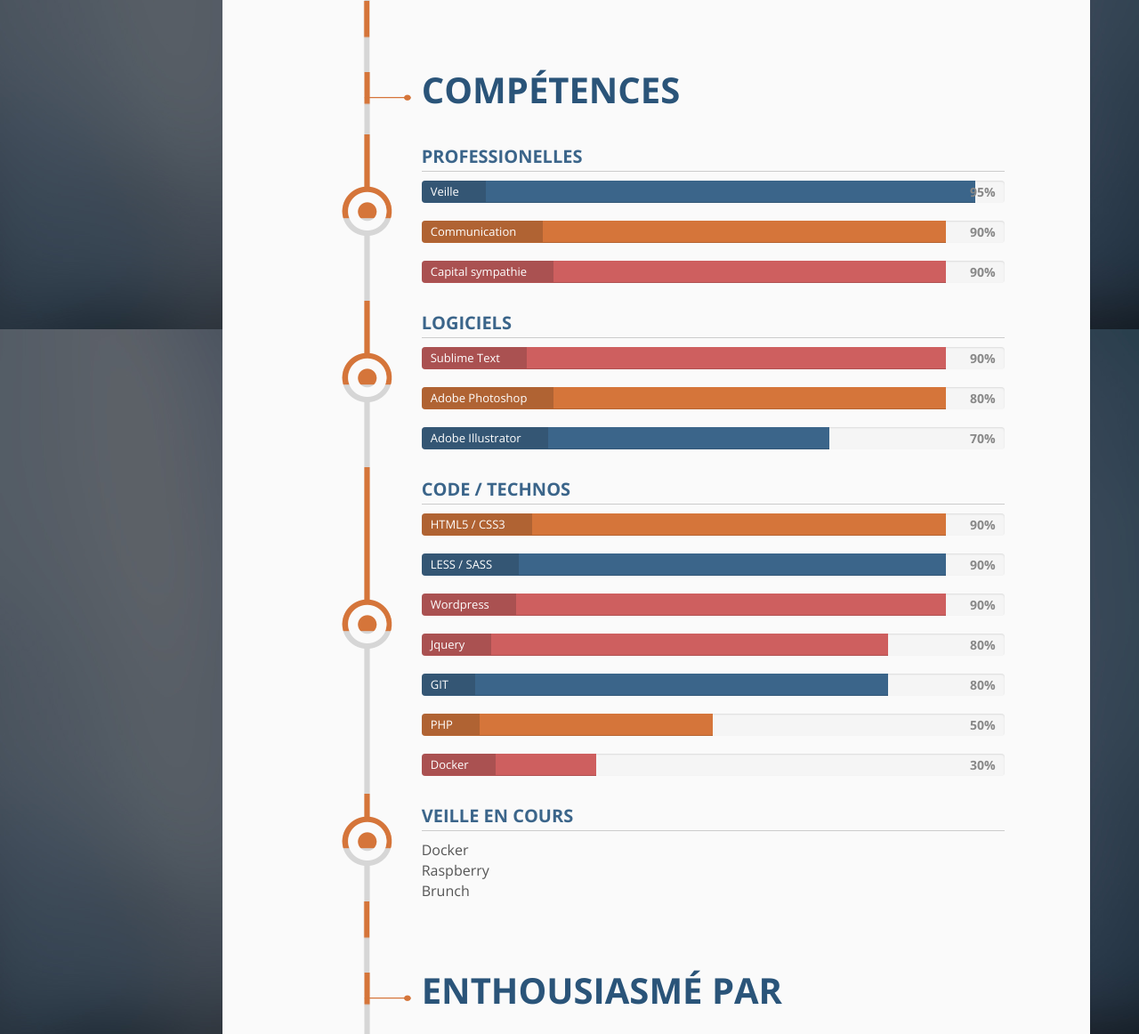
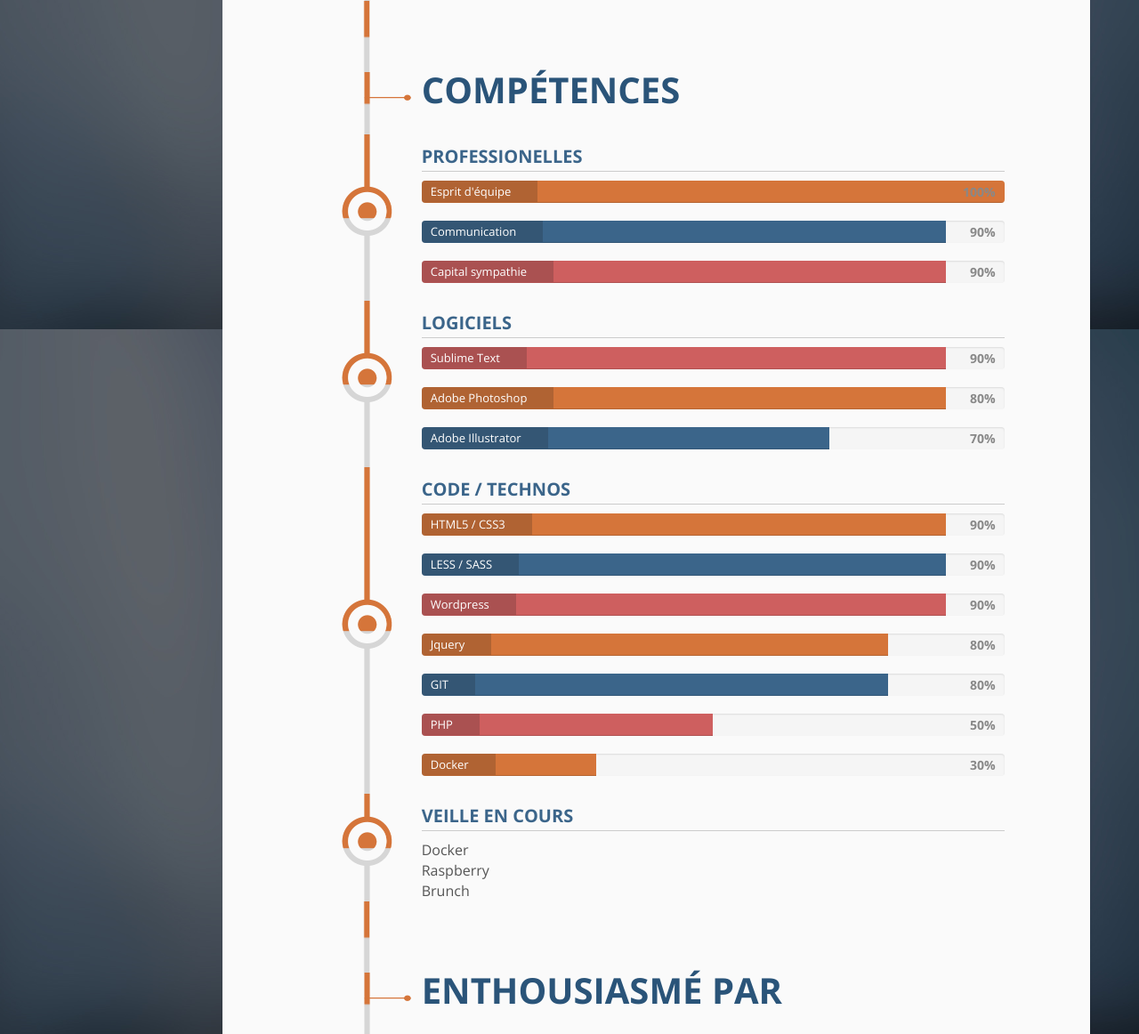
Before and after one commit to Pibolo/pibolo.github.io, a PHP site: page / in a window 1280 px wide. Shown: the part 2030-3192 px from the top of the page at 89% size. Run offline with PHP 8.4, Linux system fonts and the light colour scheme.

Commit message:
ajout esprit d'équipe

```diff
--- a/index.php
+++ b/index.php
@@ -345,18 +345,18 @@
                   <ul class="skills-list">
 
                     <li>
-                      <div class="progress" title="Doing my best!">
-                        <div class="progress-bar progress-bar-2" role="progressbar" data-percent="95%" style="width: 95%;">
-                            <span class="sr-only">95% Complete</span>
+                      <div class="progress">
+                        <div class="progress-bar" role="progressbar" data-percent="100%" style="width: 100%;">
+                            <span class="sr-only">100% Complete</span>
                         </div>
-                        <span class="progress-type">Veille</span>
-                        <span class="progress-completed">95%</span>
+                        <span class="progress-type">Esprit d'équipe</span>
+                        <span class="progress-completed">100%</span>
                       </div>
                     </li>
 
                     <li>
                       <div class="progress">
-                        <div class="progress-bar" role="progressbar" data-percent="90%" style="width: 90%;">
+                        <div class="progress-bar progress-bar-2" role="progressbar" data-percent="90%" style="width: 90%;">
                             <span class="sr-only">90% Complete</span>
                         </div>
                         <span class="progress-type">Communication</span>
@@ -457,7 +457,7 @@
                     </li>
                     <li>
                       <div class="progress">
-                        <div class="progress-bar progress-bar-3" data-percent="80%" role="progressbar" style="width: 80%;">
+                        <div class="progress-bar" data-percent="80%" role="progressbar" style="width: 80%;">
                             <span class="sr-only">80% Complete</span>
                         </div>
                         <span class="progress-type">Jquery</span>
@@ -475,7 +475,7 @@
                     </li>
                     <li>
                       <div class="progress">
-                        <div class="progress-bar" data-percent="50%" role="progressbar" style="width: 50%;">
+                        <div class="progress-bar progress-bar-3" data-percent="50%" role="progressbar" style="width: 50%;">
                             <span class="sr-only">50% Complete</span>
                         </div>
                         <span class="progress-type">PHP</span>
@@ -484,7 +484,7 @@
                     </li>
                     <li>
                       <div class="progress">
-                        <div class="progress-bar progress-bar-3" data-percent="30%" role="progressbar" style="width: 30%;">
+                        <div class="progress-bar" data-percent="30%" role="progressbar" style="width: 30%;">
                             <span class="sr-only">30% Complete</span>
                         </div>
                         <span class="progress-type">Docker</span>
```
